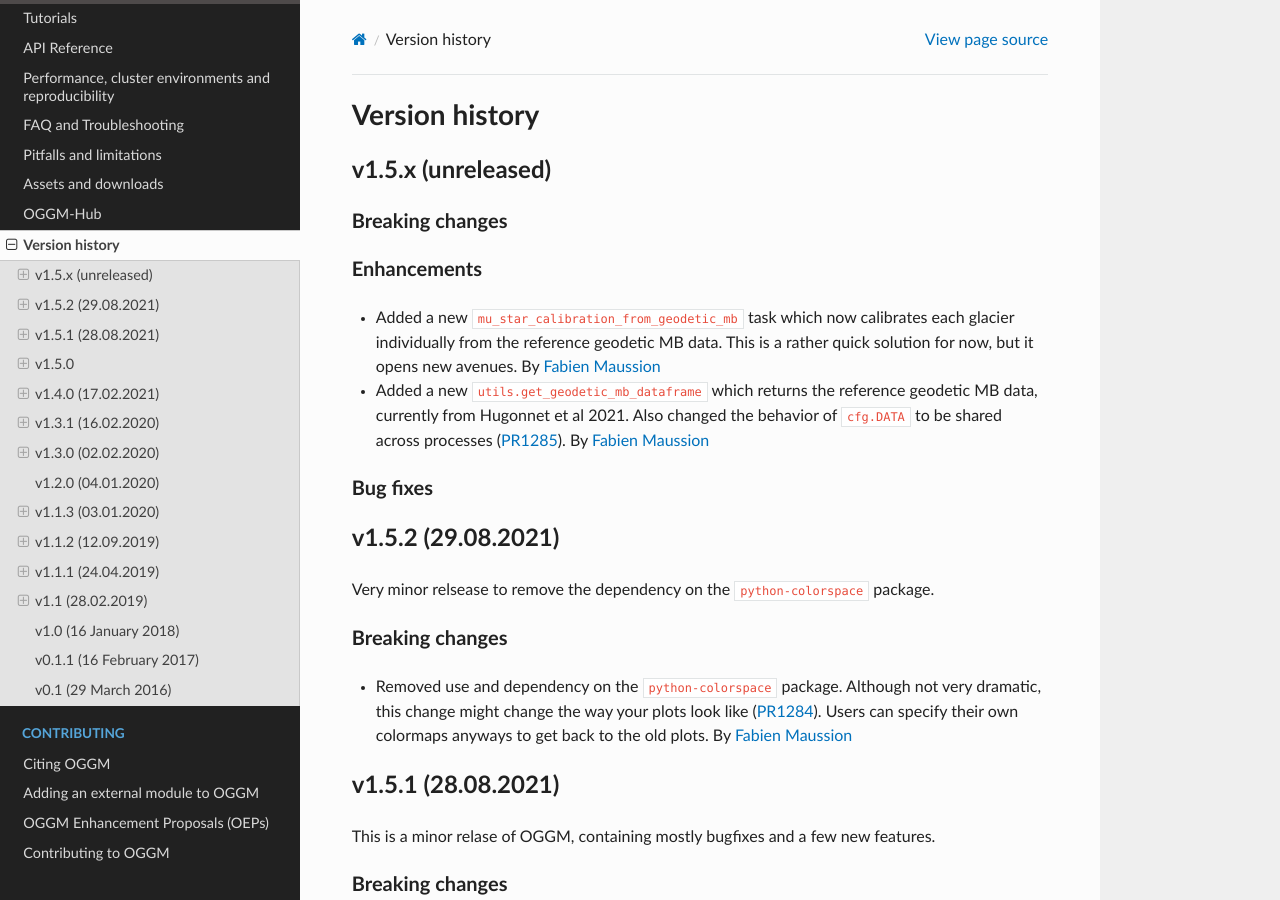
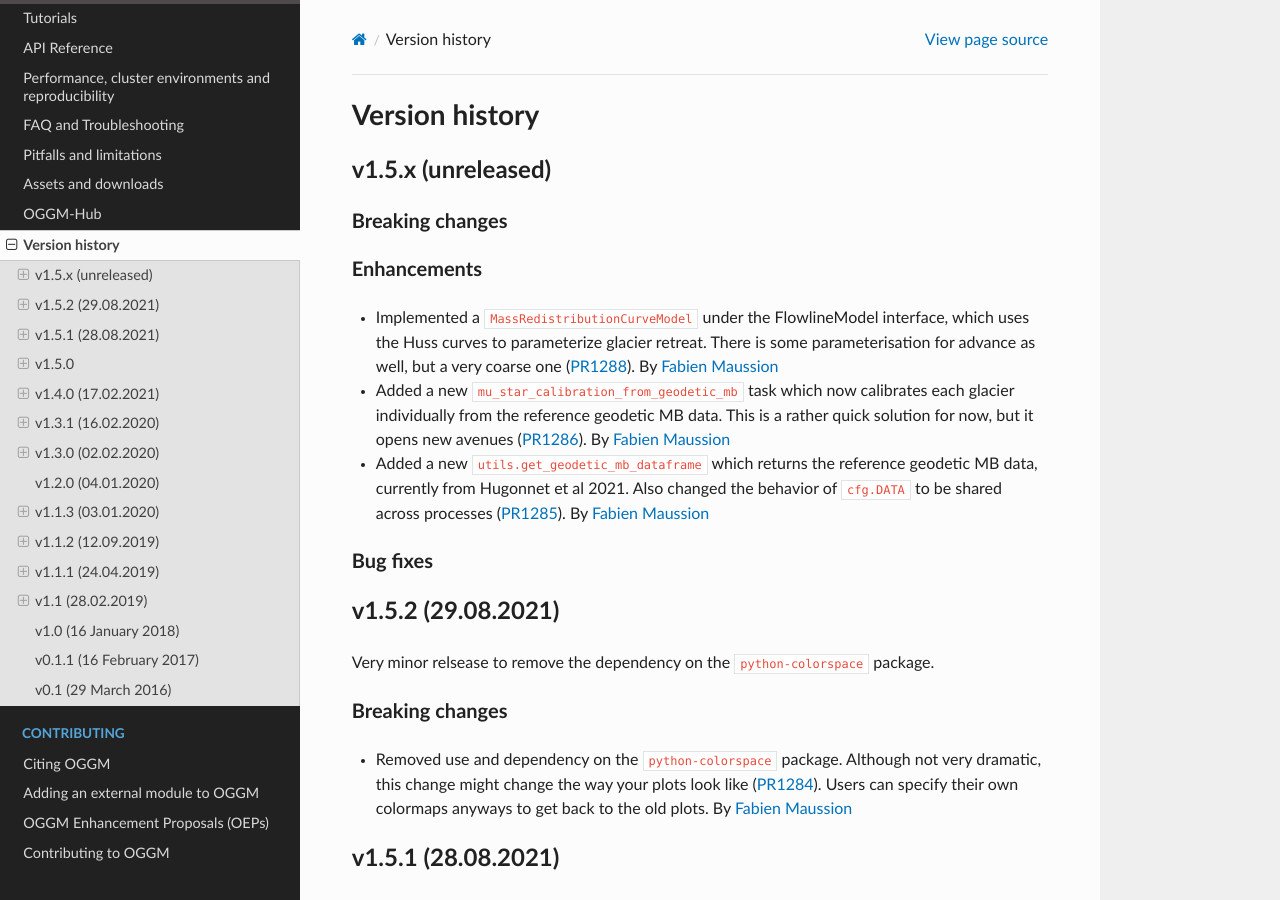
Before and after one commit to OGGM/oggm, a Sphinx documentation site: the page built from docs/whats-new.rst, in a window 1280 px wide and 900 px high. Built offline with Sphinx 7.4.7 and the Read the Docs theme 2.0.0, drawn with Linux system fonts in a browser that asks for light colours; the version number could not be read and is left out.

```diff
--- a/docs/whats-new.rst
+++ b/docs/whats-new.rst
@@ -13,9 +13,14 @@ Breaking changes
 Enhancements
 ~~~~~~~~~~~~
 
+- Implemented a ``MassRedistributionCurveModel`` under the FlowlineModel
+  interface, which uses the Huss curves to parameterize glacier retreat.
+  There is some parameterisation for advance as well, but a very coarse one
+  (:pull:`1288`).
+  By `Fabien Maussion <https://github.com/fmaussion>`_
 - Added a new ``mu_star_calibration_from_geodetic_mb`` task which now calibrates
   each glacier individually from the reference geodetic MB data. This is a rather
-  quick solution for now, but it opens new avenues.
+  quick solution for now, but it opens new avenues (:pull:`1286`).
   By `Fabien Maussion <https://github.com/fmaussion>`_
 - Added a new ``utils.get_geodetic_mb_dataframe`` which returns the
   reference geodetic MB data, currently from Hugonnet et al 2021.
```
Also changed, not shown: 1 other file.
